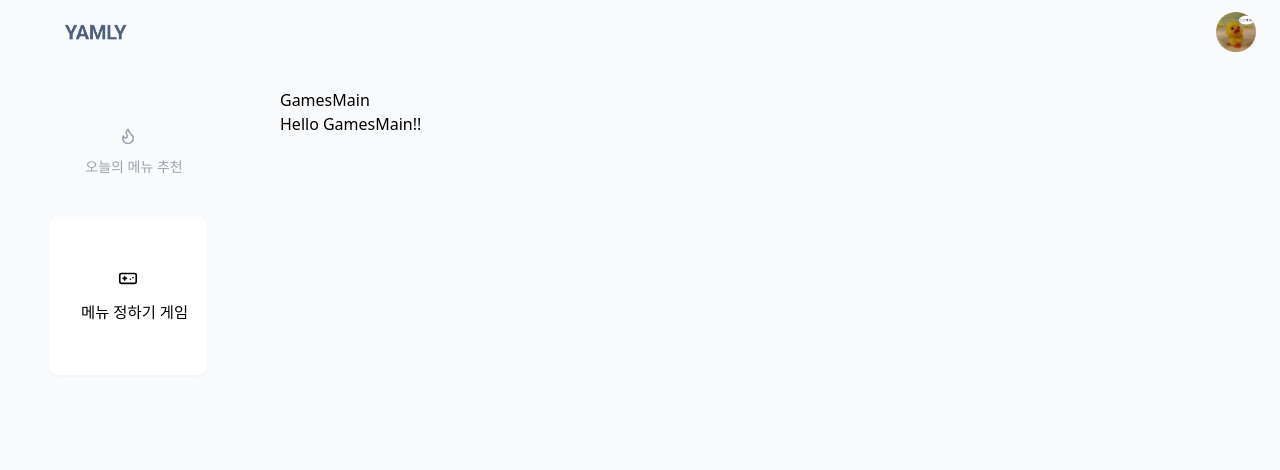
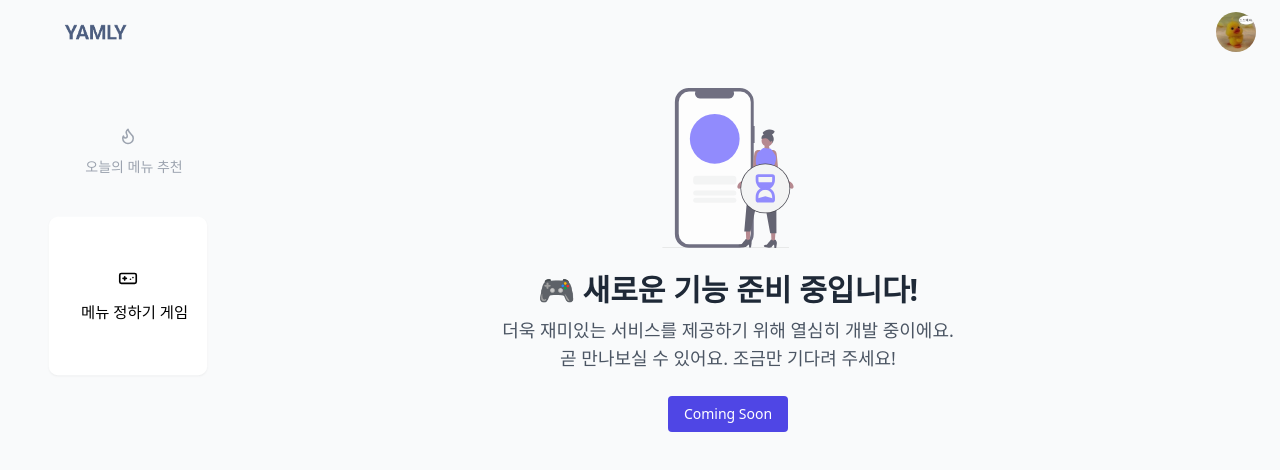
Before and after one commit to duck-ach/yamly, a React (Vite) app in the folder yamly_frontend/: page /games in a window 1280 px wide. Shown: the top 470 px of the page. Built offline with nearby package versions, Linux system fonts and the light colour scheme.

Commit message:
feat: coming soon 추가

```diff
--- a/yamly_frontend/src/components/Pages/Games/GamesMain.tsx
+++ b/yamly_frontend/src/components/Pages/Games/GamesMain.tsx
@@ -1,9 +1,27 @@
 const GamesMain = () => {
   return (
-    <>
-      <h2>GamesMain</h2>
-      <div>Hello GamesMain!!</div>
-    </>
+    <div className="flex flex-col items-center h-full text-center px-4">
+      <img
+        src="/assets/undraw_coming-soon.svg" // 또는 로딩/게임 이미지
+        alt="Coming Soon"
+        className="w-40 h-40 mb-6 animate-pulse"
+      />
+      <h2 className="text-3xl font-bold text-gray-800 mb-2">
+        🎮 새로운 기능 준비 중입니다!
+      </h2>
+      <p className="text-gray-600 text-lg">
+        더욱 재미있는 서비스를 제공하기 위해 열심히 개발 중이에요.
+        <br className="hidden sm:block" />곧 만나보실 수 있어요. 조금만 기다려
+        주세요!
+      </p>
+
+      <div className="mt-6">
+        <span className="inline-block px-4 py-2 text-sm font-medium text-white bg-indigo-600 rounded hover:bg-indigo-700 transition">
+          Coming Soon
+        </span>
+      </div>
+    </div>
   );
 };
+
 export default GamesMain;
```
Also changed, not shown: yamly_frontend/public/assets/undraw_coming-soon.svg (added), yamly_frontend/public/data/foods.json.
